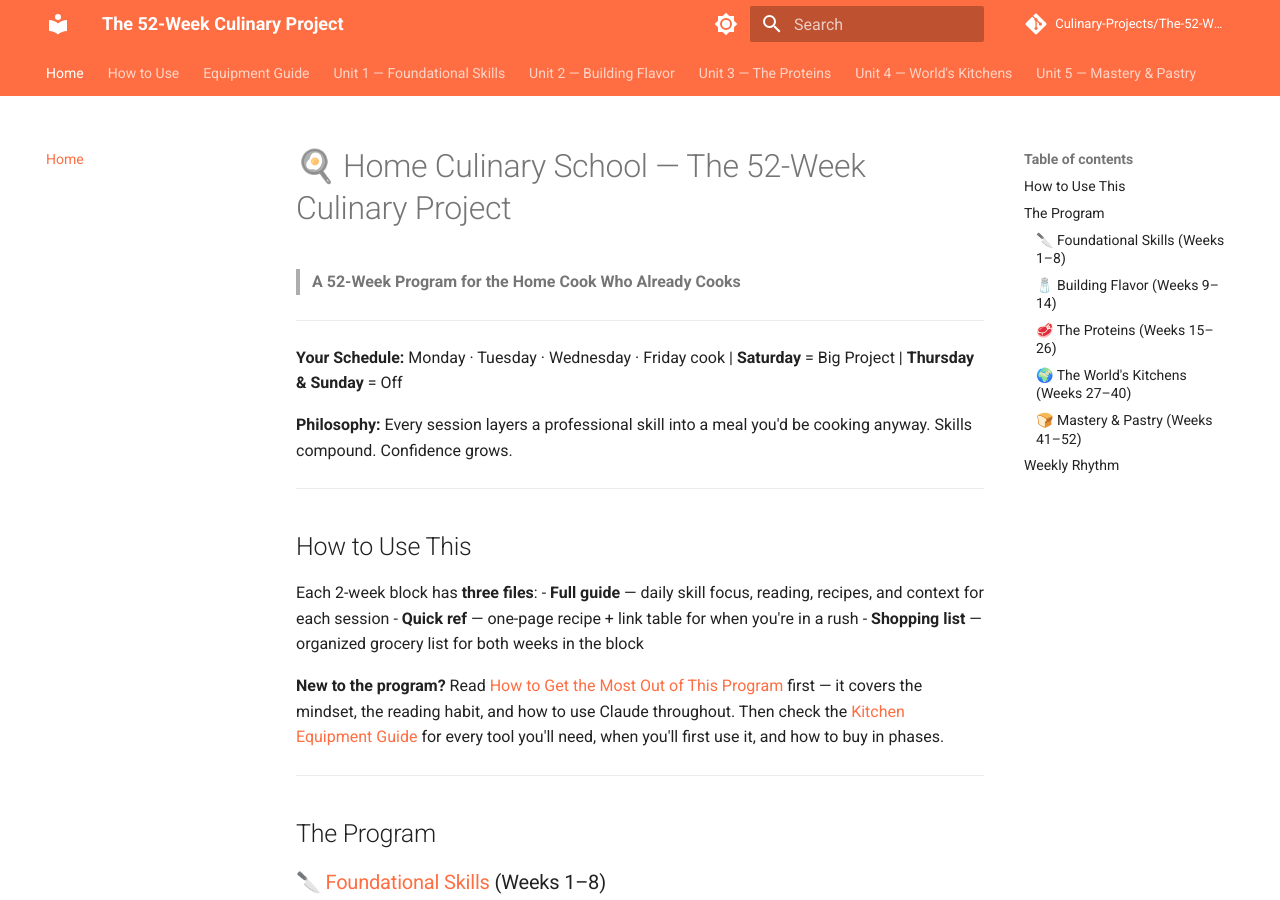
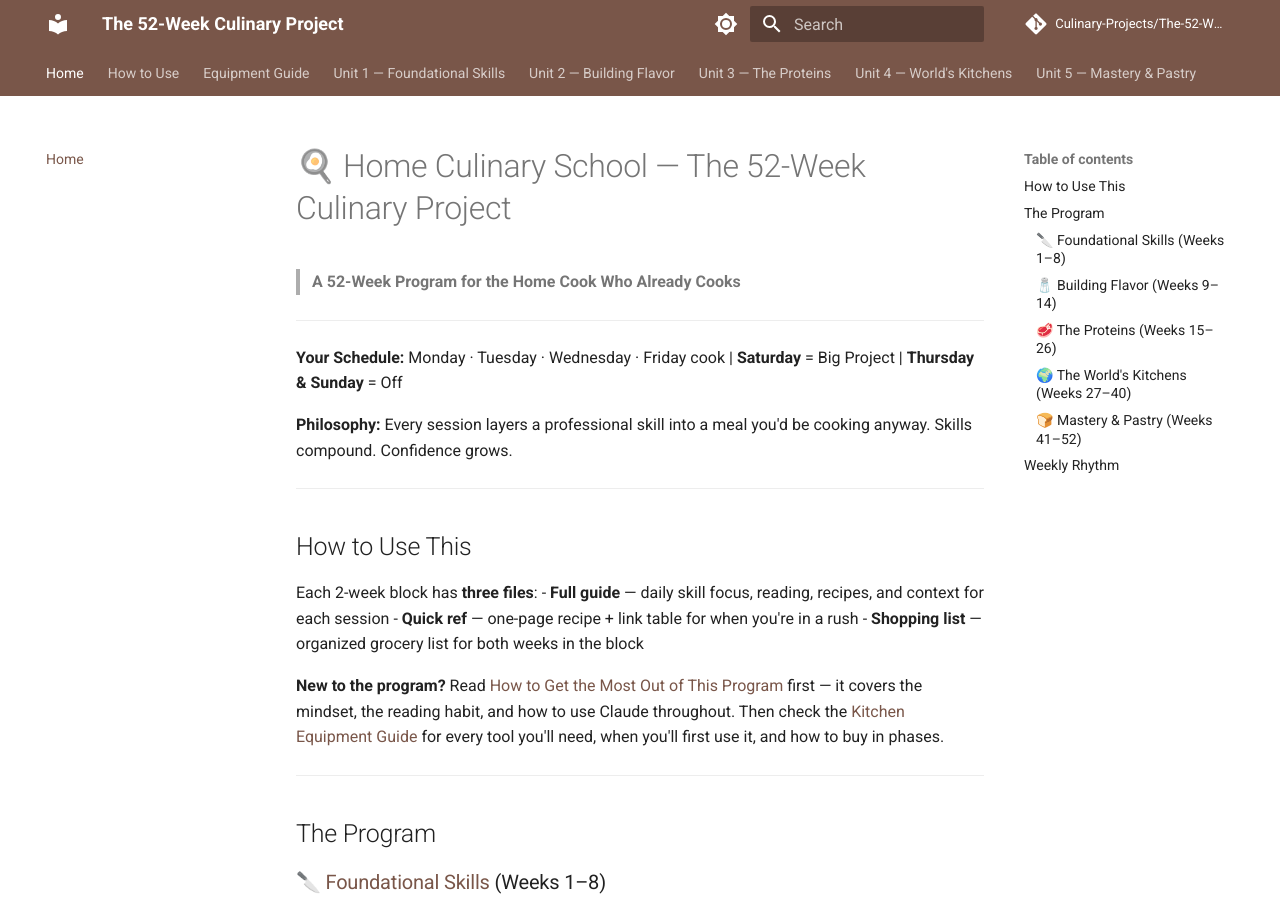
Before and after one commit to Culinary-Projects/The-52-Week-Culinary-Project, an MkDocs documentation site: the page built from docs/README.md, in a window 1280 px wide and 900 px high. Built offline with MkDocs 1.6.1 and Material for MkDocs 9.7.7, drawn with Linux system fonts in a browser that asks for light colours; comment, search, counter and statistics services are not loaded.

Commit message:
Theme: switch to brown/amber color scheme

```diff
--- a/mkdocs.yml
+++ b/mkdocs.yml
@@ -10,14 +10,14 @@ theme:
   name: material
   palette:
     - scheme: default
-      primary: deep orange
-      accent: orange
+      primary: brown
+      accent: amber
       toggle:
         icon: material/brightness-7
         name: Switch to dark mode
     - scheme: slate
-      primary: deep orange
-      accent: orange
+      primary: brown
+      accent: amber
       toggle:
         icon: material/brightness-4
         name: Switch to light mode
```
